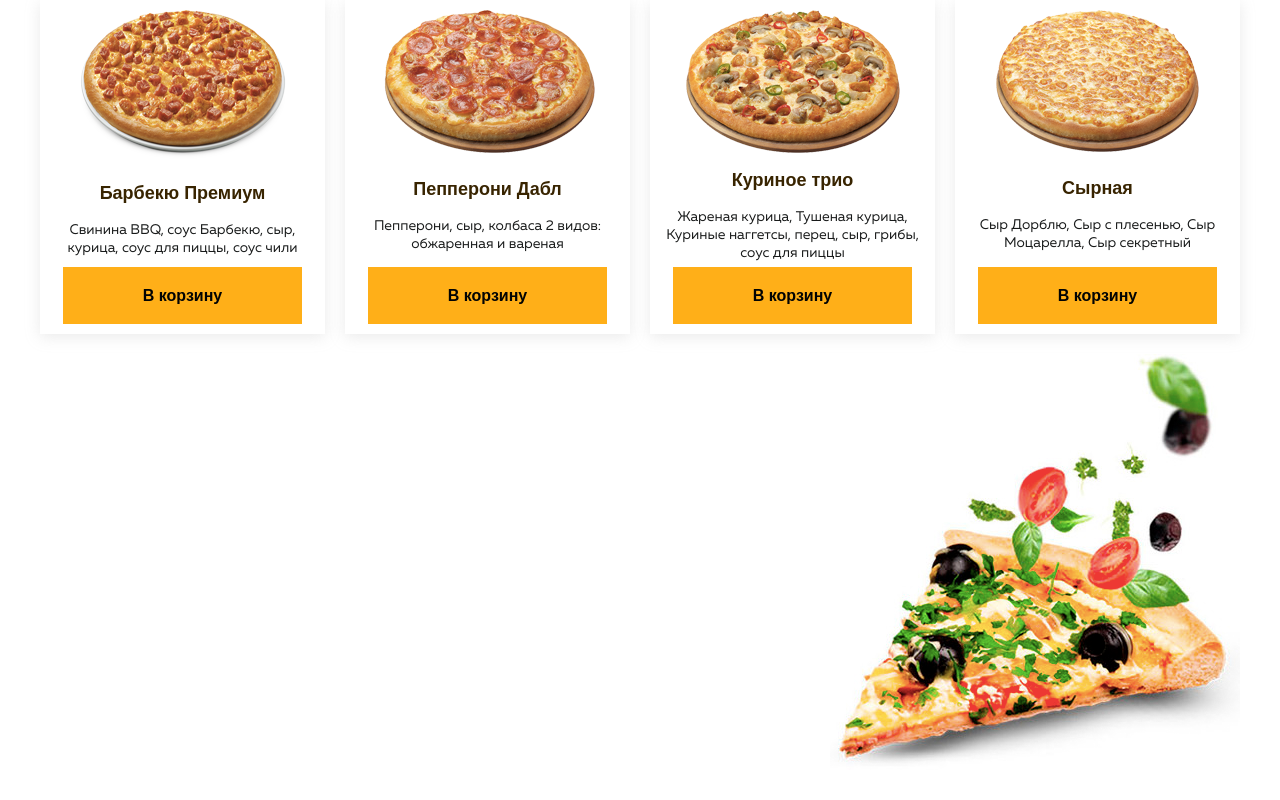
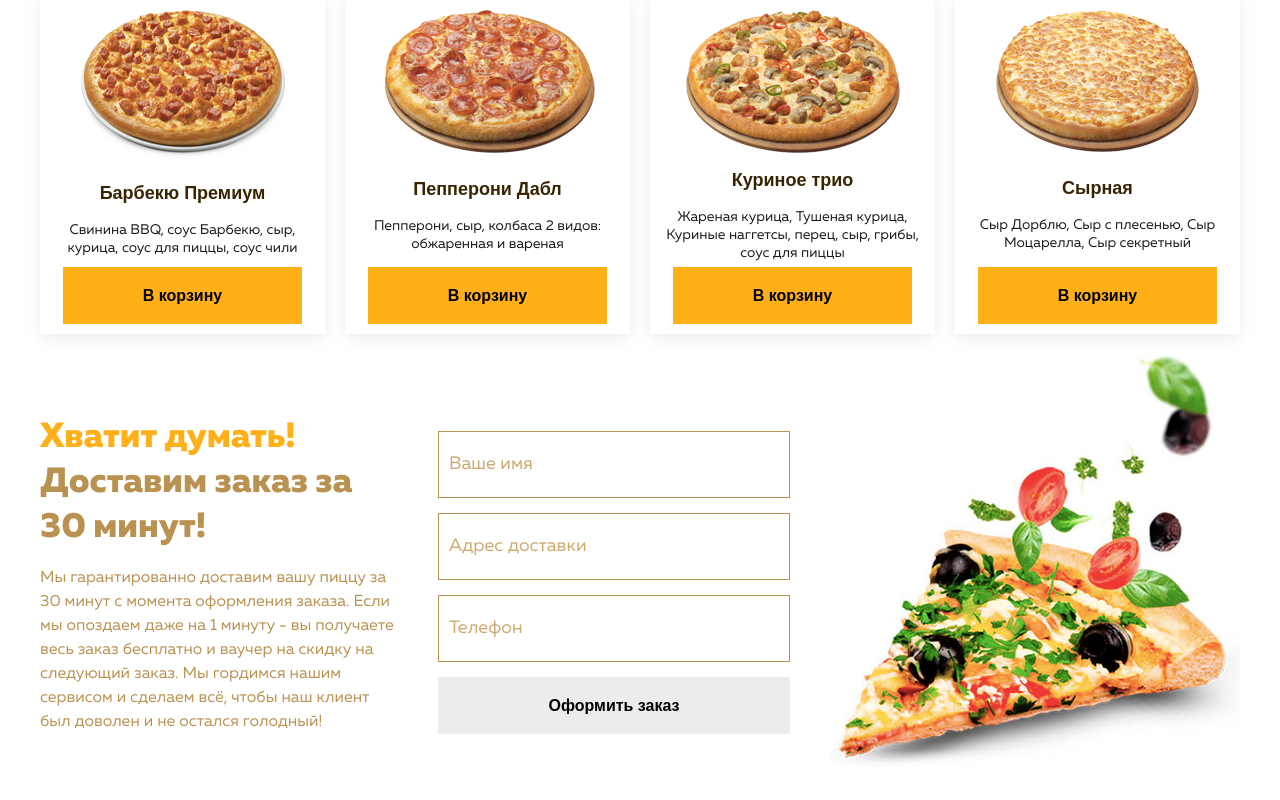
Before and after one commit to AlinaK96/pizza_cheff, an Angular app: page / in a window 1280 px wide. Shown: the part 1013-1813 px from the top of the page. Built offline with nearby package versions, Linux system fonts and the light colour scheme.

Commit message:
5. При отправке формы отправляется на сервер запрос с введенными данными.

```diff
--- a/src/app/components/sections/menu/menu.component.css
+++ b/src/app/components/sections/menu/menu.component.css
@@ -78,21 +78,3 @@ h2{
 .pizza__card img:hover {
   transform: scale(1.05);
 }
-
-.lightbox {
-  position: fixed;
-  top: 0;
-  left: 0;
-  width: 100%;
-  height: 100%;
-  background: rgba(0,0,0,0.8);
-  display: flex;
-  justify-content: center;
-  align-items: center;
-  z-index: 1000;
-  cursor: pointer;
-}
-
-.lightbox img {
-  width:40%;
-}
--- a/src/app/components/sections/order/order.component.css
+++ b/src/app/components/sections/order/order.component.css
@@ -17,11 +17,41 @@
   flex: 1;
 }
 
+.order__title{
+  margin: 0;
+  font-size: 35px;
+  line-height: 45px;
+  color: var(--color-accent-text);
+  font-family: "Muller Extra Bold", sans-serif;
+}
+
+.order__title-accent{
+  color: var(--color-text);
+}
+
+.order__desc{
+  font-size: 16px;
+  line-height: 24px;
+  color: var(--color-text);
+  font-family: "Muller Regular", sans-serif;
+}
+
 .order__image img {
   max-width: 500px;
   width: 100%;
   height: auto;
 }
+
+form button{
+  width: 100%;
+}
+
+.error {
+  color: var(--header-text);
+  font-size: 14px;
+  font-family: "Muller Bold", sans-serif;
+}
+
 
 @media (max-width: 992px) {
   .order__container {
--- a/src/app/components/sections/order/order.component.html
+++ b/src/app/components/sections/order/order.component.html
@@ -1,13 +1,73 @@
 <section class="order">
     <div class="order__container">
         <div class="order__content">
+            <h1 class="order__title">
+                Хватит думать! <br />
+                <span class="order__title-accent">Доставим заказ за 30 минут!</span>
+            </h1>
 
+            <p class="order__desc">
+                Мы  гарантированно доставим вашу пиццу за 30 минут с момента оформления заказа.
+                Если мы опоздаем даже на 1 минуту - вы получаете весь заказ бесплатно и ваучер на скидку на следующий заказ. Мы гордимся нашим сервисом и сделаем всё, чтобы наш клиент был доволен и не остался голодный!
+            </p>
         </div>
+
         <div class="order__form">
+            <form [formGroup]="orderForm" (ngSubmit)="submitOrder()">
+              <div class="form-group">
+                <input
+                  id="name"
+                  type="text"
+                  formControlName="name"
+                  placeholder="Ваше имя"
+                  (keypress)="blockDots($event)"
+                />
+                <div class="error" *ngIf="orderForm.get('name')?.invalid && orderForm.get('name')?.touched">
+                  *обязательное поле (без точек)
+                </div>
+              </div>
 
-        </div>
+              <div class="form-group">
+                <input
+                  id="address"
+                  type="text"
+                  formControlName="address"
+                  placeholder="Адрес доставки"
+                />
+                <div class="error" *ngIf="orderForm.get('address')?.invalid && orderForm.get('address')?.touched">
+                    *обязательное поле
+                </div>
+              </div>
+
+              <div class="form-group">
+                <input
+                  id="phone"
+                  type="tel"
+                  formControlName="phone"
+                  placeholder="Телефон"
+                />
+                <div class="error" *ngIf="orderForm.get('phone')?.invalid && orderForm.get('phone')?.touched">
+                  *введите корректный телефон
+                </div>
+              </div>
+
+              <button type="submit"
+                    [disabled]="orderForm.invalid"
+                    class="cart__btn"
+                    >Оформить заказ</button>
+            </form>
+          </div>
+
         <div class="order__image">
             <img src="/images/main/pizzzzza.png" alt="Pizza" />
         </div>
     </div>
 </section>
+
+
+<div class="lightbox" *ngIf="showPopup" (click)="closePopup()">
+    <div class="popup__content">
+        <p class="popup__text">Спасибо за заказ!</p>
+        <button class="cart__btn">Закрыть</button>
+    </div>
+</div>
--- a/src/app/components/sections/order/order.component.ts
+++ b/src/app/components/sections/order/order.component.ts
@@ -1,12 +1,55 @@
+import { CommonModule } from '@angular/common';
 import { Component } from '@angular/core';
+import { FormBuilder, FormGroup, ReactiveFormsModule, Validators } from '@angular/forms';
+import { delay, of } from 'rxjs';
 
 @Component({
   selector: 'app-order',
   standalone: true,
-  imports: [],
+  imports: [CommonModule, ReactiveFormsModule],
   templateUrl: './order.component.html',
   styleUrl: './order.component.css'
 })
+
 export class OrderComponent {
 
+  orderForm!: FormGroup;
+  showPopup = false;
+
+  constructor(private fb: FormBuilder) {}
+
+  ngOnInit(): void {
+    this.orderForm = this.fb.group({
+      name: ['', [Validators.required, Validators.pattern(/^[^\.]+$/)]], // запрещаем точки
+      address: ['', Validators.required],
+      phone: ['', [Validators.required, Validators.pattern(/^\+?[0-9]{7,15}$/)]]
+    });
+  }
+
+  blockDots(event: KeyboardEvent) {
+    if (event.key === '.') {
+      event.preventDefault();
+    }
+  }
+
+  submitOrder() {
+    if (this.orderForm.valid) {
+      const orderData = this.orderForm.value;
+      console.log('Отправляем заказ:', orderData);
+
+      of(orderData)
+        .pipe(delay(1000))
+        .subscribe(() => {
+          this.showPopup = true;
+          this.orderForm.reset();
+        });
+    } else {
+      this.orderForm.markAllAsTouched();
+    }
+  }
+
+  closePopup() {
+    this.showPopup = false;
+  }
+
 }
--- a/src/styles.css
+++ b/src/styles.css
@@ -4,6 +4,7 @@
     --color-text: #b99150;
     --color-accent-text: #ffaf18;;
     --header-text: #382400;
+    --placeholder-text:#cba86e;
 
     --color-accent: #e76f51;
     --color-bg: #fff;
@@ -43,6 +44,37 @@ body{
     padding: 0;
 }
 
+input {
+    width: 330px;
+    padding: 10px;
+    background-color: #ffffff;
+    border: 1px solid var(--color-text);
+    font-size: 18px;
+    line-height: 45px;
+    color: var(--placeholder-text);
+    font-family: "Muller Regular", sans-serif;
+    outline: none;
+}
+
+input::placeholder {
+  color: var(--placeholder-text);
+  opacity: 1;
+  font-family: "Muller Regular", sans-serif;
+}
+
+form{
+    display: flex;
+    flex-direction: column;
+    align-items: center;
+    gap: 15px;
+}
+
+button:disabled {
+  background: #ececec;
+  cursor: not-allowed;
+  pointer-events: none;
+}
+
 .cart__btn {
   background-color: var(--color-accent-text);
   border: none;
@@ -61,3 +93,38 @@ body{
     background: var(--color-accent);
     color: white;
 }
+
+.lightbox {
+  position: fixed;
+  top: 0;
+  left: 0;
+  width: 100%;
+  height: 100%;
+  background: rgba(0,0,0,0.8);
+  display: flex;
+  justify-content: center;
+  align-items: center;
+  z-index: 1000;
+  cursor: pointer;
+}
+
+.lightbox img {
+  width:40%;
+}
+
+.popup__content {
+  background: #fff;
+  padding: 30px;
+  border-radius: 10px;
+  text-align: center;
+  width: 50%;
+  padding: 25px;
+}
+
+.popup__text{
+  font-size: 18px;
+  line-height: 55px;
+  color: var(--header-text);
+  font-weight: bold;
+  font-family: "Muller Bold", sans-serif;
+}
```
